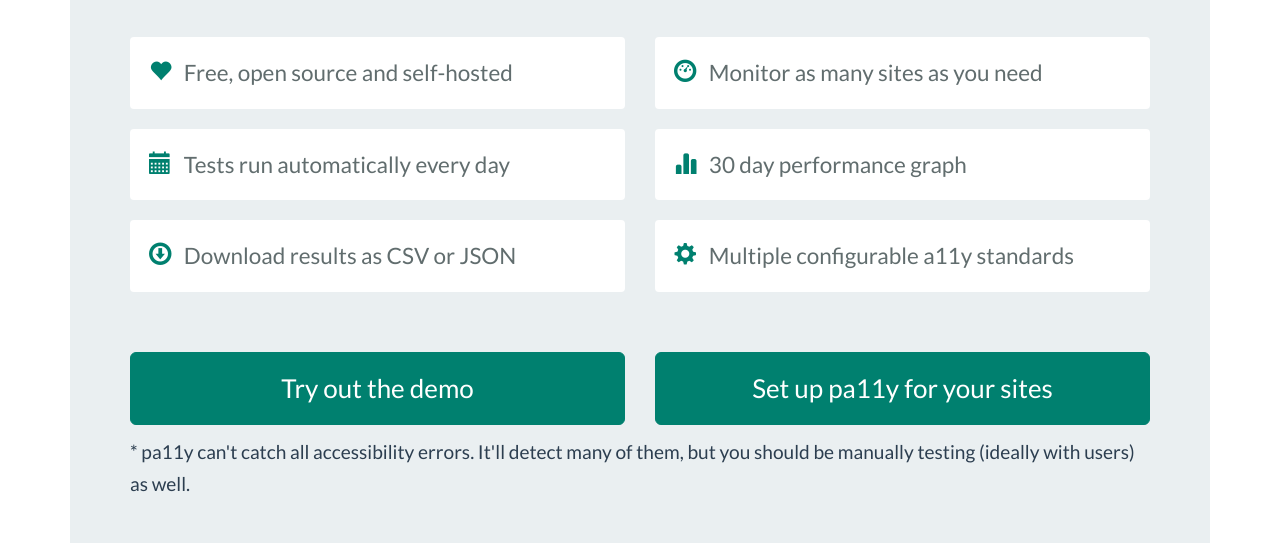
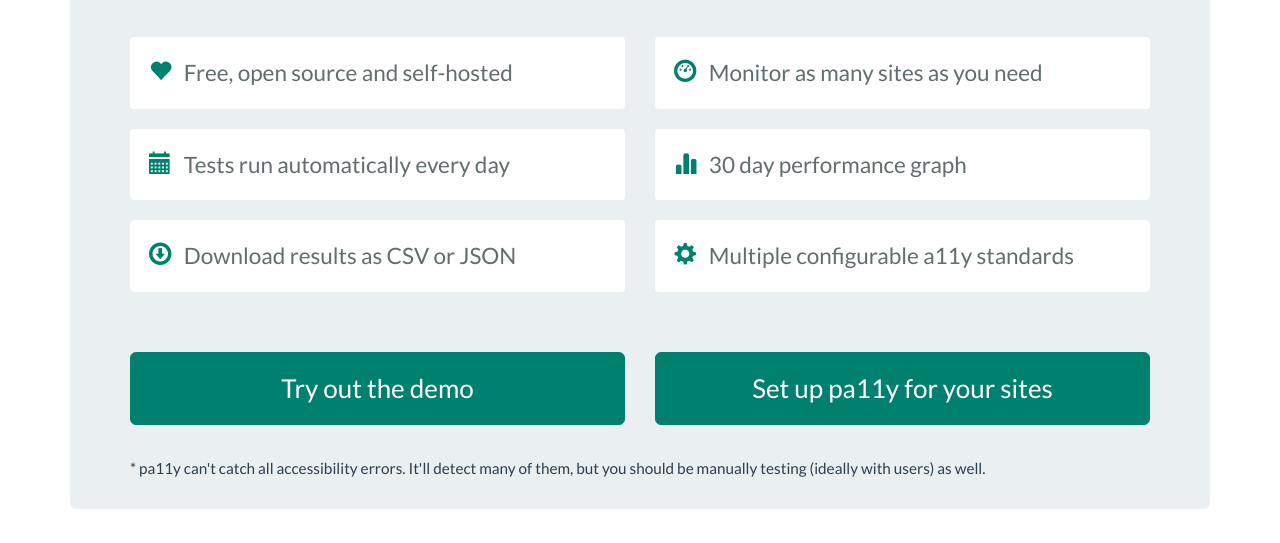
Before and after one commit to pa11y/pa11y-site, a plain HTML site: page index.html in a window 1280 px wide. Shown: the part 409-952 px from the top of the page. Drawn offline with Linux system fonts and the light colour scheme.

Commit message:
Style disclaimer text

```diff
--- a/index.html
+++ b/index.html
@@ -102,7 +102,7 @@
 				                </li>
 				            </ul>
 
-							<p>
+							<p class="small crunch">
 								<small>
 									* pa11y can't catch all accessibility errors. It'll detect
 									many of them, but you should be manually testing (ideally with users)
--- a/less/site.less
+++ b/less/site.less
@@ -79,6 +79,11 @@
 			color:@brand-success;
 		}
 	}
+	.small {
+		font-size:18px;
+		position: relative;
+		top:20px;
+	}
 }
 
 // Colours
```
Also changed, not shown: css/main.css.
